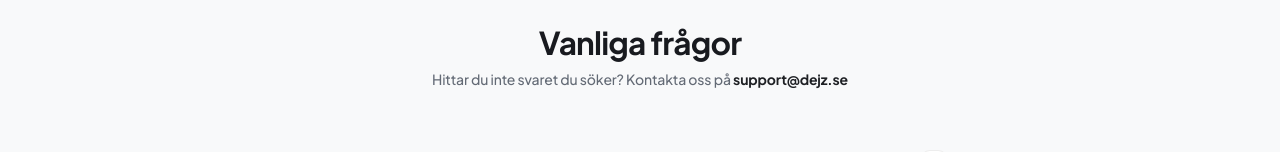
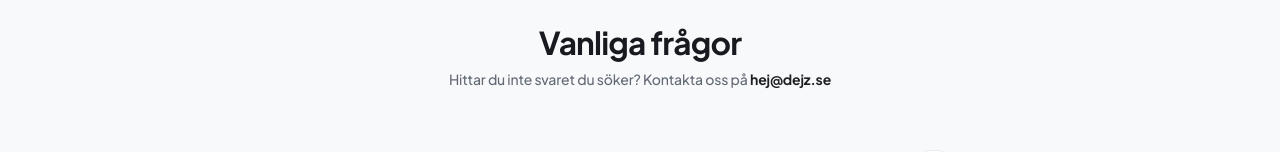
Before and after one commit to kevinwpts/Dejz, a React (Vite) app: page / in a window 1280 px wide. Shown: the part 2123-2275 px from the top of the page. Built offline with nearby package versions, Linux system fonts and the light colour scheme.

Commit message:
feat: update support email and improve timeline scroll
- Update support contact to hej@dejz.se
- Grant admin access to the new support email
- Fix timeline centering logic for robust scroll behavior

```diff
--- a/src/App.tsx
+++ b/src/App.tsx
@@ -388,7 +388,7 @@ export default function App() {
             id: session.user.id,
             email: session.user.email,
             role:
-              session.user.email === "kevinwpts@gmail.com" ? "admin" : "user",
+              session.user.email === "hej@dejz.se" || session.user.email === "kevinwpts@gmail.com" ? "admin" : "user",
             language: landingLanguage,
             dark_mode: false,
           })
@@ -786,7 +786,7 @@ export default function App() {
 
 
   const _isAdmin =
-    profile?.role === "admin" || session?.user?.email === "kevinwpts@gmail.com";
+    profile?.role === "admin" || session?.user?.email === "hej@dejz.se" || session?.user?.email === "kevinwpts@gmail.com";
 
   const _handleResetTotalSaved = async () => {
     if (!session || !config) return;
@@ -1429,7 +1429,7 @@ export default function App() {
           full_name: session.user.user_metadata?.full_name || "",
           avatar_url: session.user.user_metadata?.avatar_url || "",
           role:
-            session.user.email === "kevinwpts@gmail.com" ? "admin" : "user",
+            session.user.email === "hej@dejz.se" || session.user.email === "kevinwpts@gmail.com" ? "admin" : "user",
           currency: defaultConfig.currency,
           language: defaultConfig.language,
           payday: defaultConfig.payday,
--- a/src/components/LandingPage.tsx
+++ b/src/components/LandingPage.tsx
@@ -690,7 +690,7 @@ export function LandingPage({ onGetStarted, onLogin, onStartDemo, onGoogleLogin,
                 {getL10n('Vanliga frågor', 'Frequently Asked Questions', 'Ofte stilte spørsmål', 'Ofte stillede spørgsmål', 'Usein kysytyt kysymykset')}
               </h2>
               <p className="text-sm sm:text-base text-[var(--text-secondary)] font-medium">
-                {getL10n('Hittar du inte svaret du söker? Kontakta oss på', 'Need more help? Email us at', 'Finner du ikke svaret du leter etter? Kontakt oss på', 'Finder du ikke det svar, du søger? Kontakt os på', 'Etkö löydä etsimääsi vastausta? Ota yhteyttä osoitteeseen')} <a href="mailto:support@dejz.se" className="text-[var(--accent-color)] font-bold hover:underline">support@dejz.se</a>
+                {getL10n('Hittar du inte svaret du söker? Kontakta oss på', 'Need more help? Email us at', 'Finner du ikke svaret du leter etter? Kontakt oss på', 'Finder du ikke det svar, du søger? Kontakt os på', 'Etkö löydä etsimääsi vastausta? Ota yhteyttä osoitteeseen')} <a href="mailto:hej@dejz.se" className="text-[var(--accent-color)] font-bold hover:underline">hej@dejz.se</a>
               </p>
             </div>
 
--- a/src/components/PublicLegalPage.tsx
+++ b/src/components/PublicLegalPage.tsx
@@ -195,7 +195,7 @@ export function PublicLegalPage({
             <span>•</span>
             <button onClick={() => handleSelectDoc('cookies')} className="hover:underline cursor-pointer">Cookiepolicy</button>
             <span>•</span>
-            <a href="mailto:kevinwpts@gmail.com" className="hover:underline">Kontakt & Support</a>
+            <a href="mailto:hej@dejz.se" className="hover:underline">Kontakt & Support</a>
           </p>
         </div>
       </main>
@@ -241,8 +241,8 @@ function SwedishPrivacyPolicy() {
         <p className="text-sm leading-relaxed">
           Dejz (nedan kallat &quot;vi&quot;, &quot;oss&quot; eller &quot;vår&quot;) ansvarar för behandlingen av dina personuppgifter när du använder webbapplikationen Dejz.
           För alla frågor rörande dataskydd och dina rättigheter kan du kontakta oss via e-post på{' '}
-          <a href="mailto:kevinwpts@gmail.com" className="text-[var(--accent-color)] font-medium underline">
-            kevinwpts@gmail.com
+          <a href="mailto:hej@dejz.se" className="text-[var(--accent-color)] font-medium underline">
+            hej@dejz.se
           </a>.
         </p>
       </section>
@@ -328,7 +328,7 @@ function SwedishPrivacyPolicy() {
         <p className="text-sm leading-relaxed">
           Vi lagrar dina uppgifter endast så länge ditt konto är aktivt.
           Du kan när som helst <strong>radera ditt konto och all tillhörande data permanent</strong> direkt inifrån appens inställningsmeny, eller genom att kontakta oss på{' '}
-          <a href="mailto:kevinwpts@gmail.com" className="text-[var(--accent-color)] underline">kevinwpts@gmail.com</a>. Vid radering raderas alla dina budgetposter, sparkonton och personuppgifter omedelbart och oåterkalleligt från våra databaser.
+          <a href="mailto:hej@dejz.se" className="text-[var(--accent-color)] underline">hej@dejz.se</a>. Vid radering raderas alla dina budgetposter, sparkonton och personuppgifter omedelbart och oåterkalleligt från våra databaser.
         </p>
       </section>
 
@@ -365,7 +365,7 @@ function SwedishPrivacyPolicy() {
         </p>
         <div className="p-4 rounded-xl bg-[var(--surface-muted)] text-sm space-y-1 border border-[var(--border-color)]">
           <p><strong>App:</strong> Dejz Personal Budgeting</p>
-          <p><strong>Support & Dataskydd:</strong> <a href="mailto:kevinwpts@gmail.com" className="text-[var(--accent-color)] underline">kevinwpts@gmail.com</a></p>
+          <p><strong>Support & Dataskydd:</strong> <a href="mailto:hej@dejz.se" className="text-[var(--accent-color)] underline">hej@dejz.se</a></p>
           <p><strong>Webbplats:</strong> <a href={window.location.origin} className="text-[var(--accent-color)] underline">{window.location.origin}</a></p>
         </div>
       </section>
@@ -411,8 +411,8 @@ function EnglishPrivacyPolicy() {
         <p className="text-sm leading-relaxed">
           Dejz (&quot;we&quot;, &quot;us&quot;, or &quot;our&quot;) is the controller responsible for the processing of your personal data when using the Dejz application.
           For any data protection inquiries, you can reach our team via email at{' '}
-          <a href="mailto:kevinwpts@gmail.com" className="text-[var(--accent-color)] font-medium underline">
-            kevinwpts@gmail.com
+          <a href="mailto:hej@dejz.se" className="text-[var(--accent-color)] font-medium underline">
+            hej@dejz.se
           </a>.
         </p>
       </section>
@@ -479,7 +479,7 @@ function EnglishPrivacyPolicy() {
         <h2 className="text-lg font-bold text-[var(--text-primary)]">5. Data Retention & Account Deletion</h2>
         <p className="text-sm leading-relaxed">
           We retain your data only for as long as your account remains active. You can <strong>permanently delete your account and all associated budget data</strong> at any time directly in the application settings, or by emailing{' '}
-          <a href="mailto:kevinwpts@gmail.com" className="text-[var(--accent-color)] underline">kevinwpts@gmail.com</a>. Account deletion immediately and irreversibly wipes all your records from our databases.
+          <a href="mailto:hej@dejz.se" className="text-[var(--accent-color)] underline">hej@dejz.se</a>. Account deletion immediately and irreversibly wipes all your records from our databases.
         </p>
       </section>
 
@@ -487,7 +487,7 @@ function EnglishPrivacyPolicy() {
         <h2 className="text-lg font-bold text-[var(--text-primary)]">6. Your Rights Under GDPR</h2>
         <p className="text-sm leading-relaxed">
           Under European data protection laws, you have the right to access, rectify, export, restrict, or erase your personal data. To exercise any of these rights, contact us at{' '}
-          <a href="mailto:kevinwpts@gmail.com" className="text-[var(--accent-color)] underline">kevinwpts@gmail.com</a>.
+          <a href="mailto:hej@dejz.se" className="text-[var(--accent-color)] underline">hej@dejz.se</a>.
         </p>
       </section>
 
@@ -498,7 +498,7 @@ function EnglishPrivacyPolicy() {
         </p>
         <div className="p-4 rounded-xl bg-[var(--surface-muted)] text-sm space-y-1 border border-[var(--border-color)]">
           <p><strong>App:</strong> Dejz Personal Budgeting</p>
-          <p><strong>Contact Email:</strong> <a href="mailto:kevinwpts@gmail.com" className="text-[var(--accent-color)] underline">kevinwpts@gmail.com</a></p>
+          <p><strong>Contact Email:</strong> <a href="mailto:hej@dejz.se" className="text-[var(--accent-color)] underline">hej@dejz.se</a></p>
         </div>
       </section>
     </article>
@@ -607,7 +607,7 @@ function SwedishTermsOfService() {
         <h2 className="text-lg font-bold text-[var(--text-primary)]">10. Tillämplig lag & Kontakt</h2>
         <p className="text-sm leading-relaxed">
           Dessa villkor tolkas och tillämpas i enlighet med svensk lagstiftning.
-          För frågor angående dessa villkor, kontakta oss på <a href="mailto:kevinwpts@gmail.com" className="text-[var(--accent-color)] underline">kevinwpts@gmail.com</a>.
+          För frågor angående dessa villkor, kontakta oss på <a href="mailto:hej@dejz.se" className="text-[var(--accent-color)] underline">hej@dejz.se</a>.
         </p>
       </section>
     </article>
@@ -664,7 +664,7 @@ function EnglishTermsOfService() {
       <section className="space-y-3">
         <h2 className="text-lg font-bold text-[var(--text-primary)]">5. User Data Ownership & Account Termination</h2>
         <p className="text-sm leading-relaxed">
-          You retain full ownership of the financial entries and content you submit to Dejz. You can delete your account and all associated data at any time via the in-app settings or by contacting <a href="mailto:kevinwpts@gmail.com" className="text-[var(--accent-color)] underline">kevinwpts@gmail.com</a>.
+          You retain full ownership of the financial entries and content you submit to Dejz. You can delete your account and all associated data at any time via the in-app settings or by contacting <a href="mailto:hej@dejz.se" className="text-[var(--accent-color)] underline">hej@dejz.se</a>.
         </p>
       </section>
 
@@ -672,7 +672,7 @@ function EnglishTermsOfService() {
         <h2 className="text-lg font-bold text-[var(--text-primary)]">6. Governing Law & Contact</h2>
         <p className="text-sm leading-relaxed">
           These Terms are governed by and construed in accordance with the laws of Sweden.
-          For questions, reach out to <a href="mailto:kevinwpts@gmail.com" className="text-[var(--accent-color)] underline">kevinwpts@gmail.com</a>.
+          For questions, reach out to <a href="mailto:hej@dejz.se" className="text-[var(--accent-color)] underline">hej@dejz.se</a>.
         </p>
       </section>
     </article>
```
Also changed, not shown: src/components/PeriodTimeline.tsx (+29 -15 lines).
